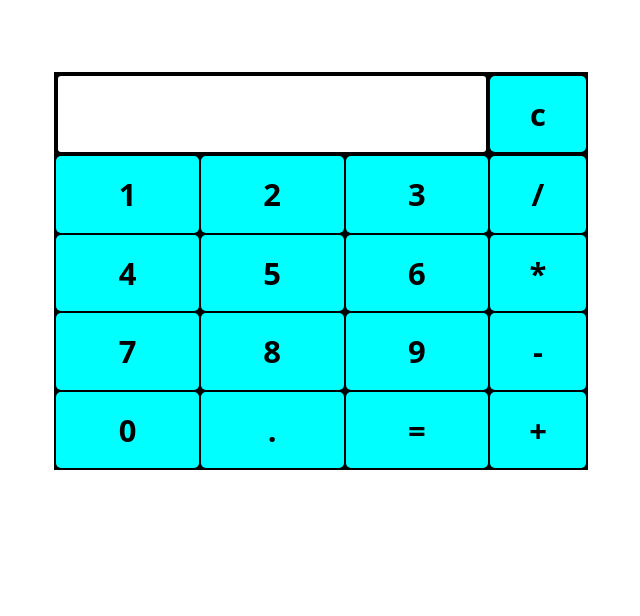
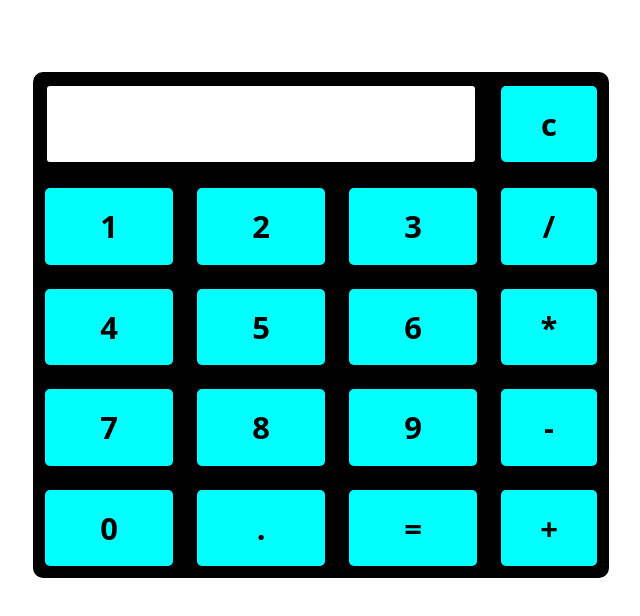
Before and after one commit to tofik060/Calculator, a plain HTML site: page index.html in a window 1280 px wide. Shown: the whole page, without its empty margins (319-959 px from the left). Drawn offline with nearby package versions, Linux system fonts and the light colour scheme.

Commit message:
Calculator style.css

```diff
--- a/style.css
+++ b/style.css
@@ -1,5 +1,5 @@
 table {
-    border: 1px solid black;
+    border-radius:10px;
     margin-left: auto;
     margin-right: auto;
     background-color: black;
@@ -24,3 +24,6 @@ table {
     border-radius: 5px;
     border: 2px solid black;
   }
+  td{
+    padding: 12px
+  }
```
